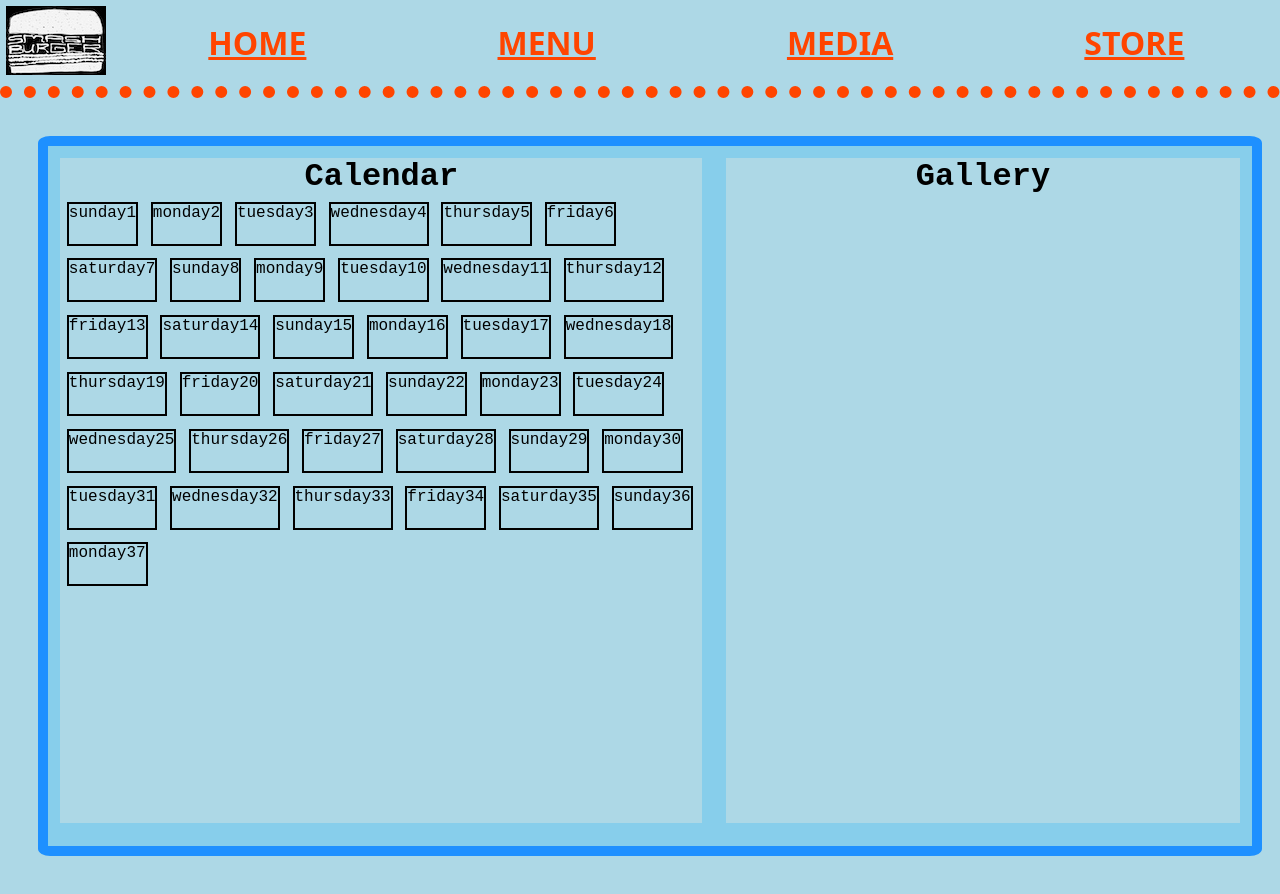
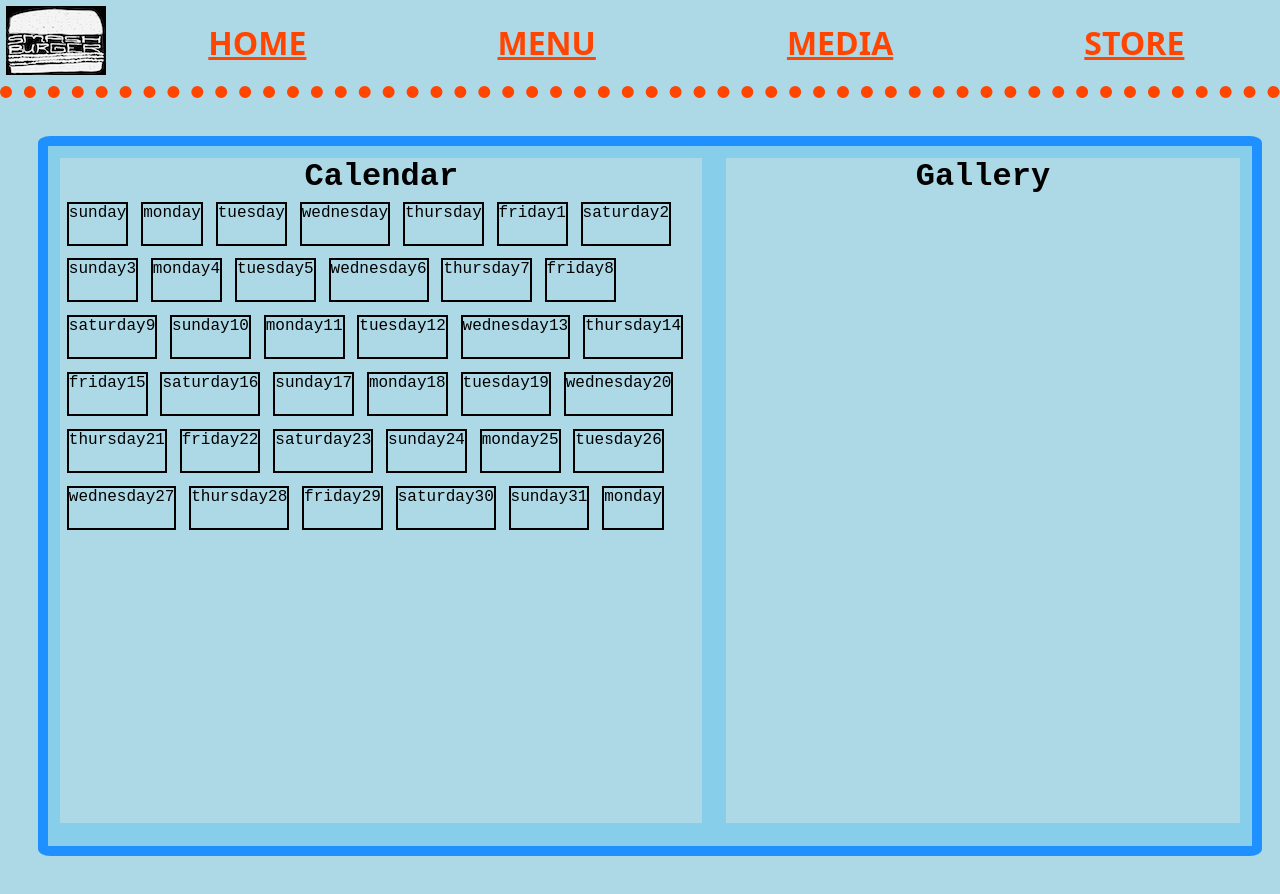
Before and after one commit to hightowerbuilds/smash-burger-app, a React (Vite) app: page / in a window 1280 px wide. Built offline with nearby package versions, Linux system fonts and the light colour scheme; a web font is replaced by a local one.

Commit message:
building calendar

```diff
--- a/src/components/Calendar/Calendar.jsx
+++ b/src/components/Calendar/Calendar.jsx
@@ -88,8 +88,18 @@ const monthDays = {
     ["monday", 37]
 ];
 
-const newDays = days.map(dayData => [dayData[0], dayData[1]]);
+const newDays = {
+    sunday: days.map(dayData => [dayData[0], dayData[1]]),
+    monday: days.map(dayData => [dayData[0], dayData[1] - 1] ),
+    tuesday: days.map(dayData => [dayData[0], dayData[1] - 2] ),
+    wednesday: days.map(dayData => [dayData[0], dayData[1] - 3] ),
+    thursday: days.map(dayData => [dayData[0], dayData[1] - 4] ),
+    friday: days.map(dayData => [dayData[0], dayData[1] - 5] ),
+    saturday: days.map(dayData => [dayData[0], dayData[1] - 6] ),
+}
+
     {/**
+
         create object of month with key pairs
         that are date and day of week
 
@@ -109,16 +119,15 @@ const newDays = days.map(dayData => [dayData[0], dayData[1]]);
         that will be X many days from sunday
         eg. 0=sun 2=tue etc
 
-
-        */}
+    */}
 
 
 
 
 const week = () => {
     return (
-   newDays.map((day) => (
-    <div className='calendarDayBox' key={day.keys}>{day}</div>
+   newDays.friday.map((day) => (
+    day[1] < 1 || day[1] > 31 ? <div className='calendarDayBox' key={day[1]}>{day[0]}</div> : <div className='calendarDayBox' key={day.keys}>{day}</div>
    )))}
 
   return (
@@ -130,8 +139,8 @@ const week = () => {
 
     {console.log(week())}
 </div>
-{console.log(newDays)}
-
+{console.log(newDays.sunday)}
+{console.log(newDays.monday)}
     </div>
   )
 }
```
